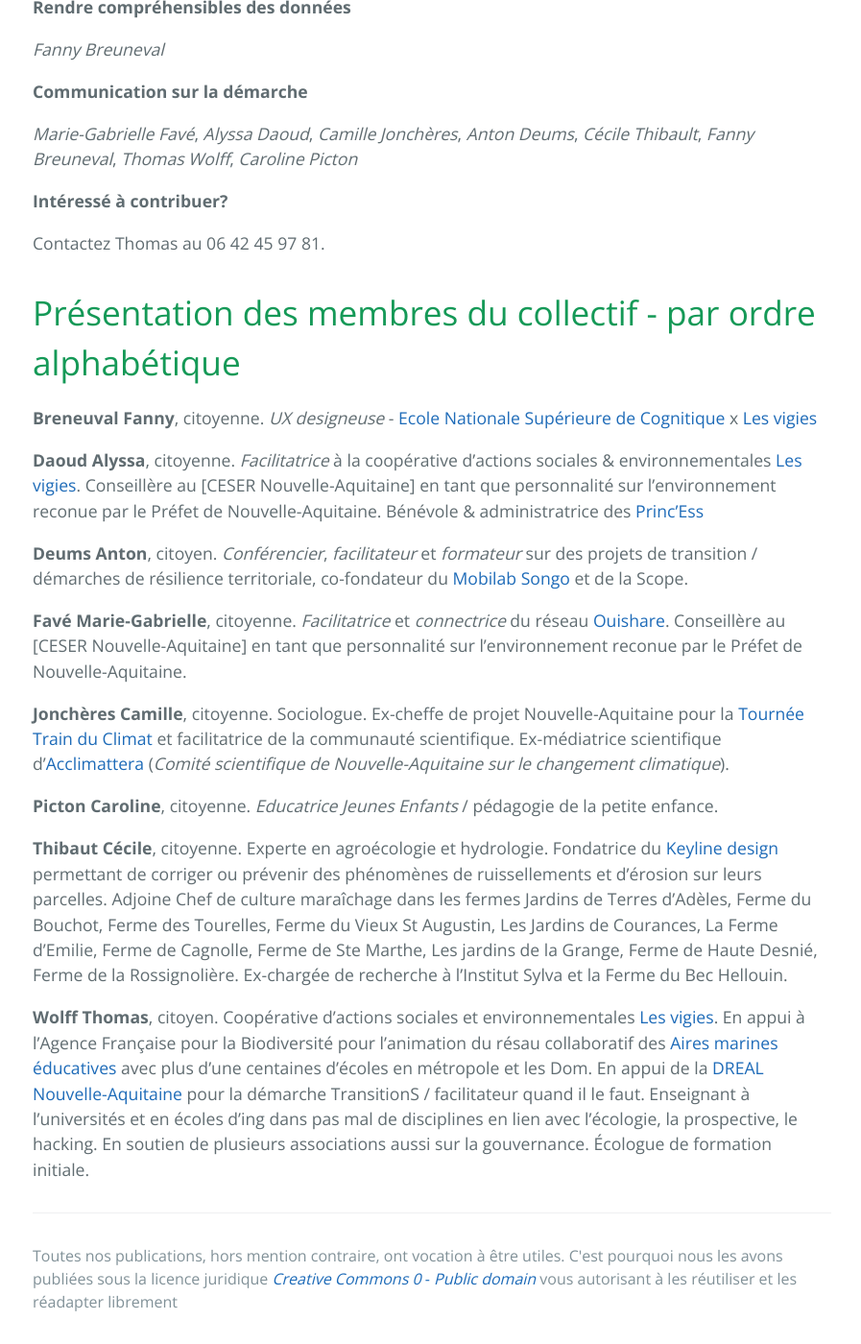
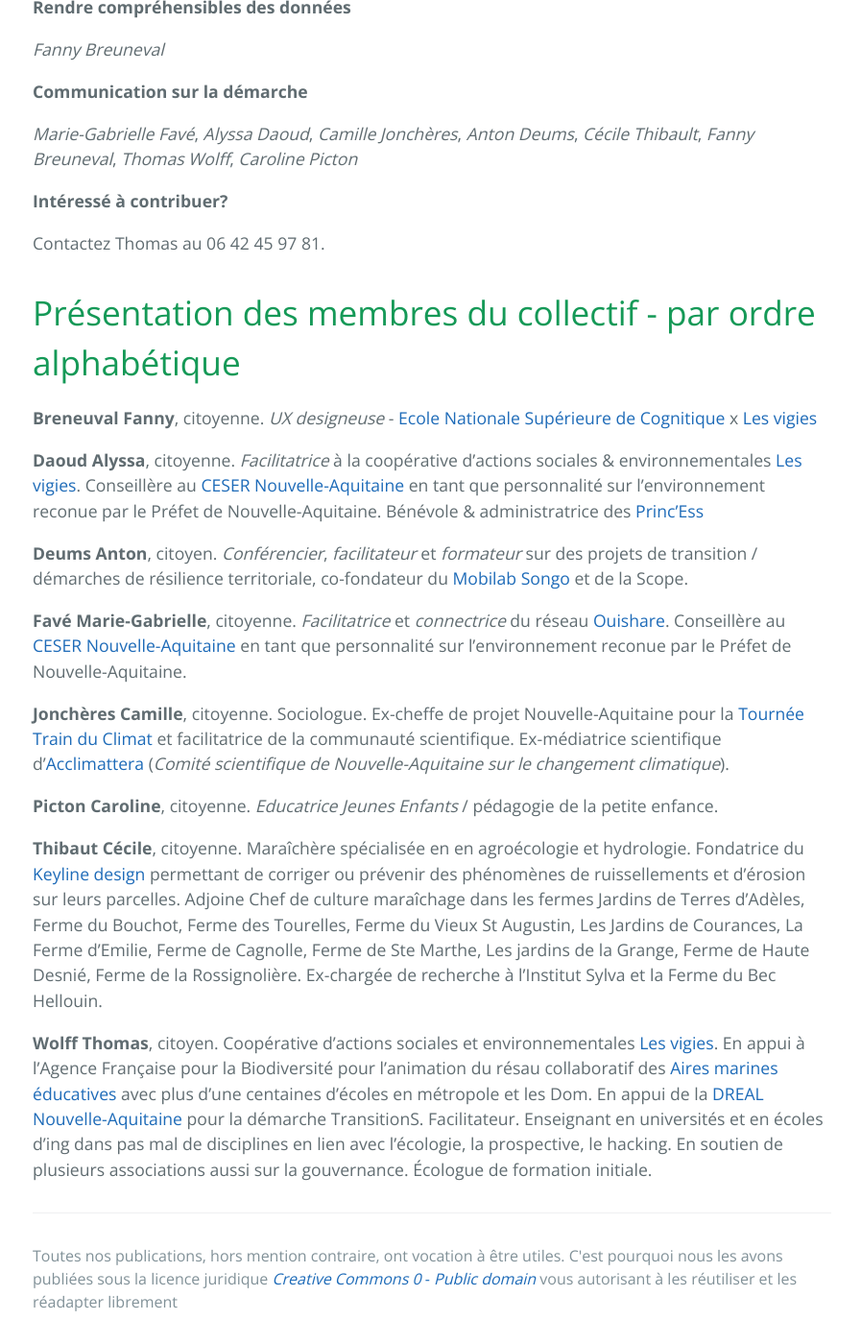
Before and after one commit to secheresses/Ancien-site, a Jekyll site: the page built from pages/collectif.md, in a window 1280 px wide and 1400 px high, scrolled down 755 px. Shown: the whole window at 96% size, without its empty margins (190-1087 px from the left). Built offline with Jekyll 4.4.1, drawn with Linux system fonts in a browser that asks for light colours.

Commit message:
Correction descriptifs

```diff
--- a/pages/collectif.md
+++ b/pages/collectif.md
@@ -35,16 +35,16 @@ Contactez Thomas au 06 42 45 97 81.
 
 **Breneuval Fanny**, citoyenne. *UX designeuse* - [Ecole Nationale Supérieure de Cognitique](ensc.bordeaux-inp.fr/fr) x [Les vigies](http://lesvigies.fr)
 
-**Daoud Alyssa**, citoyenne. *Facilitatrice* à la coopérative d'actions sociales & environnementales [Les vigies](http://lesvigies.fr). Conseillère au [CESER Nouvelle-Aquitaine] en tant que personnalité sur l'environnement reconue par le Préfet de Nouvelle-Aquitaine. Bénévole & administratrice des [Princ'Ess](https://princ-ess.org)
+**Daoud Alyssa**, citoyenne. *Facilitatrice* à la coopérative d'actions sociales & environnementales [Les vigies](http://lesvigies.fr). Conseillère au [CESER Nouvelle-Aquitaine](https://fr.wikipedia.org/wiki/Conseil_%C3%A9conomique,_social_et_environnemental_r%C3%A9gional) en tant que personnalité sur l'environnement reconue par le Préfet de Nouvelle-Aquitaine. Bénévole & administratrice des [Princ'Ess](https://princ-ess.org)
 
 **Deums Anton**, citoyen. *Conférencier*, *facilitateur* et *formateur* sur des projets de transition / démarches de résilience territoriale, co-fondateur du [Mobilab Songo](http://www.mobilab-songo.com/) et de la Scope.
 
-**Favé Marie-Gabrielle**, citoyenne. *Facilitatrice* et *connectrice* du réseau [Ouishare](https://www.ouishare.net/). Conseillère au [CESER Nouvelle-Aquitaine] en tant que personnalité sur l'environnement reconue par le Préfet de Nouvelle-Aquitaine.
+**Favé Marie-Gabrielle**, citoyenne. *Facilitatrice* et *connectrice* du réseau [Ouishare](https://www.ouishare.net/). Conseillère au [CESER Nouvelle-Aquitaine](https://fr.wikipedia.org/wiki/Conseil_%C3%A9conomique,_social_et_environnemental_r%C3%A9gional) en tant que personnalité sur l'environnement reconue par le Préfet de Nouvelle-Aquitaine.
 
 **Jonchères Camille**, citoyenne. Sociologue. Ex-cheffe de projet Nouvelle-Aquitaine pour la [Tournée Train du Climat](https://trainduclimat.fr/) et facilitatrice de la communauté scientifique. Ex-médiatrice scientifique d'[Acclimattera](http://www.acclimaterra.fr/) (*Comité scientifique de Nouvelle-Aquitaine sur le changement climatique*).
 
 **Picton Caroline**, citoyenne. *Educatrice Jeunes Enfants* / pédagogie de la petite enfance.
 
-**Thibaut Cécile**, citoyenne. Experte en agroécologie et hydrologie. Fondatrice du [Keyline design](https://www.miimosa.com/fr/projects/faites-venir-le-keyline-design-en-france-et-en-belgique) permettant de corriger ou prévenir des phénomènes de ruissellements et d'érosion sur leurs parcelles. Adjoine Chef de culture maraîchage dans les fermes  Jardins de Terres d’Adèles, Ferme du Bouchot, Ferme des Tourelles, Ferme du Vieux St Augustin, Les Jardins de Courances, La Ferme d’Emilie, Ferme de Cagnolle, Ferme de Ste Marthe, Les jardins de la Grange, Ferme de Haute Desnié, Ferme de la Rossignolière. Ex-chargée de recherche à l'Institut Sylva et la Ferme du Bec Hellouin.
+**Thibaut Cécile**, citoyenne. Maraîchère spécialisée en en agroécologie et hydrologie. Fondatrice du [Keyline design](https://www.miimosa.com/fr/projects/faites-venir-le-keyline-design-en-france-et-en-belgique) permettant de corriger ou prévenir des phénomènes de ruissellements et d'érosion sur leurs parcelles. Adjoine Chef de culture maraîchage dans les fermes  Jardins de Terres d’Adèles, Ferme du Bouchot, Ferme des Tourelles, Ferme du Vieux St Augustin, Les Jardins de Courances, La Ferme d’Emilie, Ferme de Cagnolle, Ferme de Ste Marthe, Les jardins de la Grange, Ferme de Haute Desnié, Ferme de la Rossignolière. Ex-chargée de recherche à l'Institut Sylva et la Ferme du Bec Hellouin.
 
-**Wolff Thomas**, citoyen. Coopérative d'actions sociales et environnementales [Les vigies](http://lesvigies.fr). En appui à l'Agence Française pour la Biodiversité pour l'animation du résau collaboratif des [Aires marines éducatives](http://lesvigies.fr) avec plus d'une centaines d'écoles en métropole et les Dom. En appui de la [DREAL Nouvelle-Aquitaine](https://fr.wikipedia.org/wiki/Direction_r%C3%A9gionale_de_l%27Environnement,_de_l%27Am%C3%A9nagement_et_du_Logement) pour la démarche TransitionS / facilitateur quand il le faut. Enseignant à l'universités et en écoles d'ing dans pas mal de disciplines en lien avec l'écologie, la prospective, le hacking. En soutien de plusieurs associations aussi sur la gouvernance. Écologue de formation initiale.
+**Wolff Thomas**, citoyen. Coopérative d'actions sociales et environnementales [Les vigies](http://lesvigies.fr). En appui à l'Agence Française pour la Biodiversité pour l'animation du résau collaboratif des [Aires marines éducatives](http://lesvigies.fr) avec plus d'une centaines d'écoles en métropole et les Dom. En appui de la [DREAL Nouvelle-Aquitaine](https://fr.wikipedia.org/wiki/Direction_r%C3%A9gionale_de_l%27Environnement,_de_l%27Am%C3%A9nagement_et_du_Logement) pour la démarche TransitionS. Facilitateur. Enseignant en universités et en écoles d'ing dans pas mal de disciplines en lien avec l'écologie, la prospective, le hacking. En soutien de plusieurs associations aussi sur la gouvernance. Écologue de formation initiale.
```
